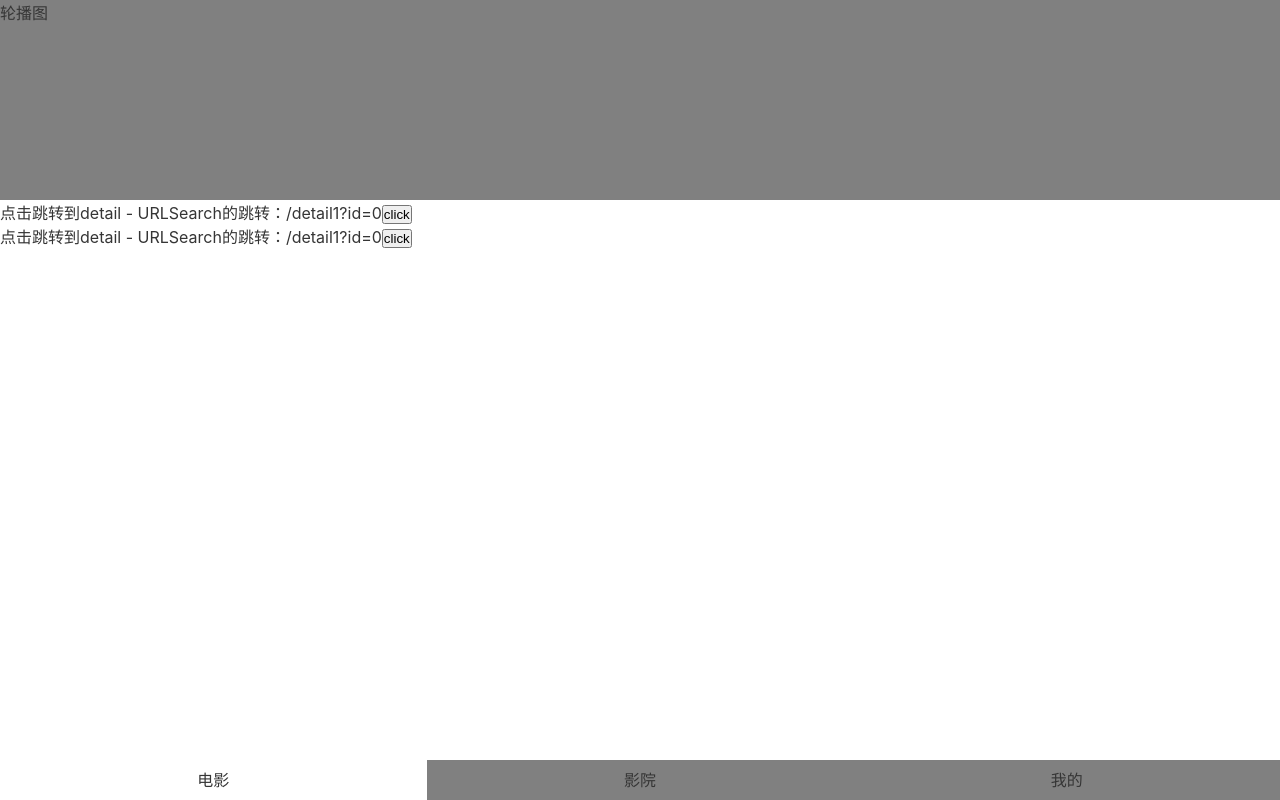
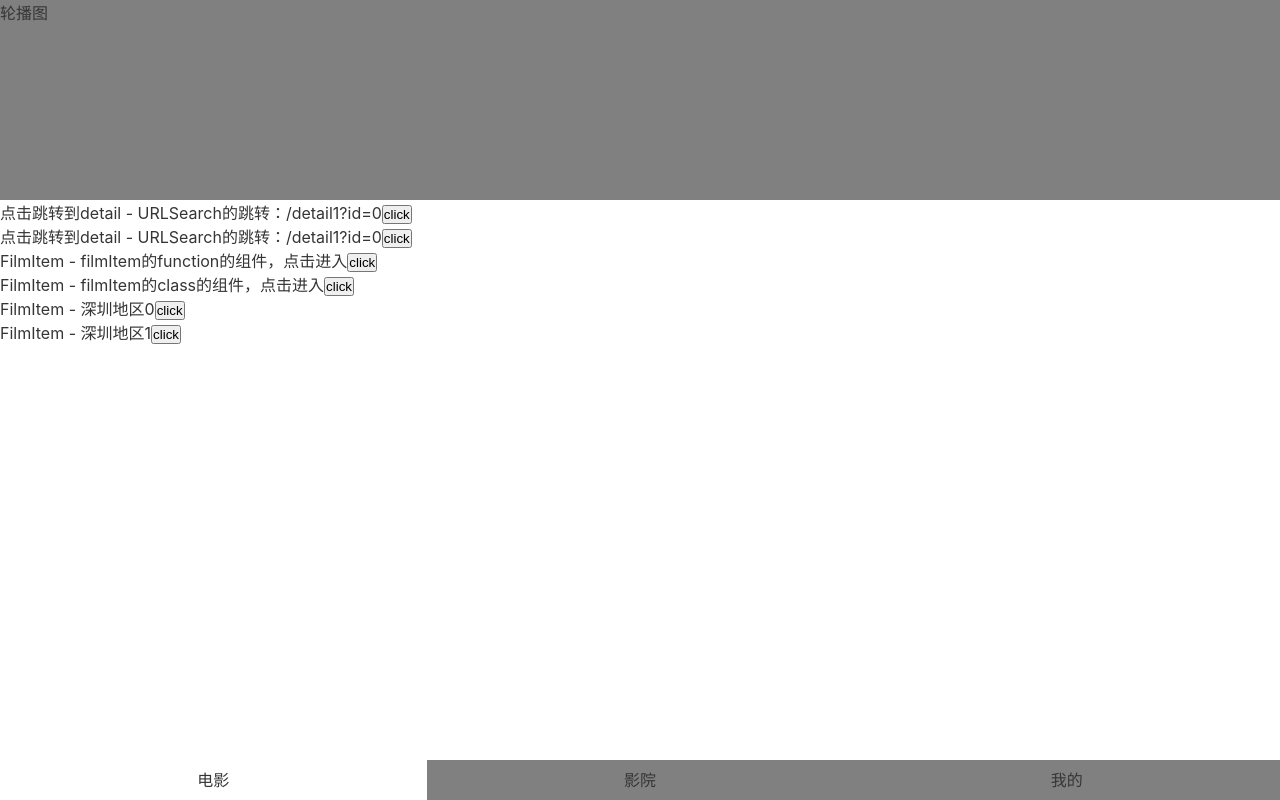
Before and after one commit to wendy-web/react_router6_wendy, a React (Create React App) app: page /login#/film/nowplaying in a window 1280 px wide. Built offline with nearby package versions, Linux system fonts and the light colour scheme.

Commit message:
feat：函数/类组件获取router的参数信息

```diff
--- /dev/null
+++ b/src/Component/withRouter.js
@@ -0,0 +1,13 @@
+
+import React from "react";
+import { useLocation, useNavigate, useParams } from "react-router-dom";
+
+export default function withRouter(Component) {
+    return function(props) {
+        // 传递过去方法的使用
+        const push = useNavigate(); // 跳转
+        const match = useParams(); // 获取参数
+        const location = useLocation(); // 获取当前路由
+        return <Component {...props} history={{push, match, location}} />
+    }
+}
--- /dev/null
+++ b/src/views/Films/FilmItem_class.js
@@ -0,0 +1,22 @@
+
+import React, { Component } from 'react';
+import withRouter from '../../Component/withRouter';
+
+class FilmItemClass extends Component {
+  gotoDetail = () => {
+    console.log(this.props);
+    this.props.history.push(`/detail2/${this.props.cinemaId}`)
+  }
+  render() {
+    return(
+      <div>
+        FilmItem - {this.props.name}
+        <button onClick={() => {
+          this.gotoDetail()
+        }}>click</button>
+      </div>
+    );
+  }
+}
+// withRouter自我封装的高阶组件 - 具备路由的跳转形式
+export default withRouter(FilmItemClass);
--- /dev/null
+++ b/src/views/Films/FilmItem_fun.js
@@ -0,0 +1,17 @@
+import React from 'react'
+import { useNavigate } from 'react-router-dom';
+function FilmItemFun(props) {
+    const navigate = useNavigate();
+    const gotoDetail = () => {
+        navigate(`/detail2/${props.cinemaId}`);
+    }
+  return (
+    <div>
+        FilmItem - {props.name}
+        <button onClick={() => {
+            gotoDetail()
+        }}>click</button>
+    </div>
+  )
+}
+export default FilmItemFun;
--- a/src/views/Films/Nowplaying.js
+++ b/src/views/Films/Nowplaying.js
@@ -1,22 +1,24 @@
 import axios from 'axios';
 import React, { useEffect, useState } from 'react'
 import { useNavigate } from 'react-router-dom';
+import FilmItemFun from './FilmItem_fun';
+import FilmItemClass from './FilmItem_class';
 
 export default function Nowplaying() {
   const [list, setlist] = useState([]);
   useEffect(() => {
     // 访问电影的接口
-  //   axios({
-  //     url: 'https://m.maizuo.com/gateway?cityId=440300&pageNum=1&pageSize=10&type=1&k=3293746',
-  //     method: 'get',
-  //     headers: {
-  //       'X-Client-Info': '{"a":"3000","ch":"1002","v":"5.2.1","e":"16687675555277788957310977","bc":"440300"}',
-  //       'X-Host': 'mall.film-ticket.cinema.list'
-  //     }
-  //   }).then((res) => {
-  //     console.log(res);
-  //     setlist(res.data.data.cinemas)
-  //   })
+    // axios({
+    //   url: 'https://m.maizuo.com/gateway?cityId=440300&pageNum=1&pageSize=10&type=1&k=3293746',
+    //   method: 'get',
+    //   headers: {
+    //     'X-Client-Info': '{"a":"3000","ch":"1002","v":"5.2.1","e":"16687675555277788957310977","bc":"440300"}',
+    //     'X-Host': 'mall.film-ticket.cinema.list'
+    //   }
+    // }).then((res) => {
+    //   console.log(res);
+    //   setlist(res.data.data.cinemas)
+    // })
     setlist([{name:'深圳地区0', cinemaId:0},{name:'深圳地区1', cinemaId:1}])
   }, []);
   const navigate = useNavigate();
@@ -41,6 +43,9 @@ export default function Nowplaying() {
             点击跳转到detail - URLSearch的跳转：/detail1?id=0
             <button onClick={() => gotoDetail2(0)}>click</button>
           </li>
+          <FilmItemFun name='filmItem的function的组件，点击进入' cinemaId='1'></FilmItemFun>
+          <FilmItemClass name='filmItem的class的组件，点击进入' cinemaId='2'></FilmItemClass>
+          {list.map((item) => <FilmItemFun key={item.cinemaId} {...item}></FilmItemFun>)}
       </ul>
     </div>
   )
```
